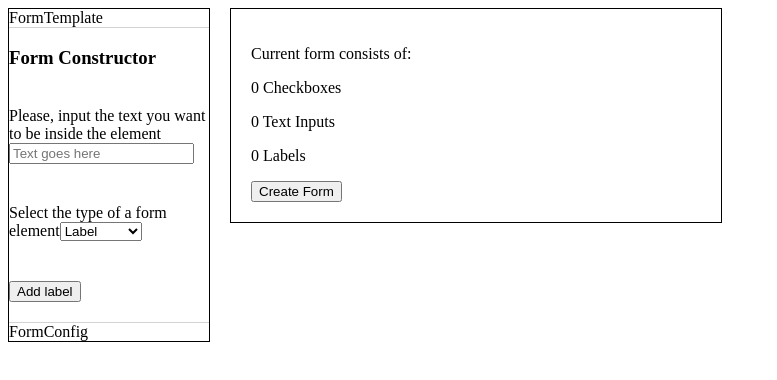
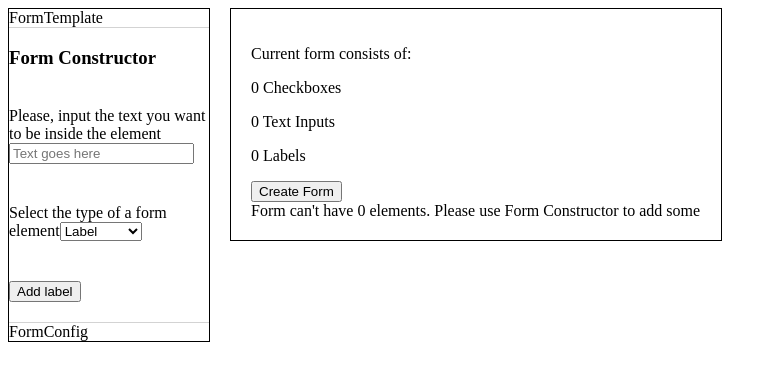
Before and after one commit to tony-blackie/form-constructor, a React app: page / in a window 1280 px wide. Both pictures are taken after a click on the button "Create Form". Shown: the top 380 px of the page, without its empty margins (0-777 px from the left). Built offline with nearby package versions, Linux system fonts and the light colour scheme.

Commit message:
Add error if no elements selected

```diff
--- a/src/components/Info.jsx
+++ b/src/components/Info.jsx
@@ -4,10 +4,20 @@ export default class Info extends Component {
     constructor(props) {
         super(props);
 
+        this.state = {
+            isErrorShown: false
+        };
+
         this.createForm = this.createForm.bind(this);
     }
 
     createForm() {
+        if (this.props.formElements.length === 0) {
+            this.setState({isErrorShown: true});
+        } else {
+            this.setState({isErrorShown: false});
+        }
+
         this.props.createForm();
     }
 
@@ -43,6 +53,12 @@ export default class Info extends Component {
                 <p>{labelCounter} Labels</p>
 
                 <button onClick={this.createForm}>Create Form</button>
+                {
+                    this.state.isErrorShown ?
+                    <div>Form can't have 0 elements. Please use Form Constructor to add some</div>
+                    : null
+                }
+
             </div>
         );
     }
```
